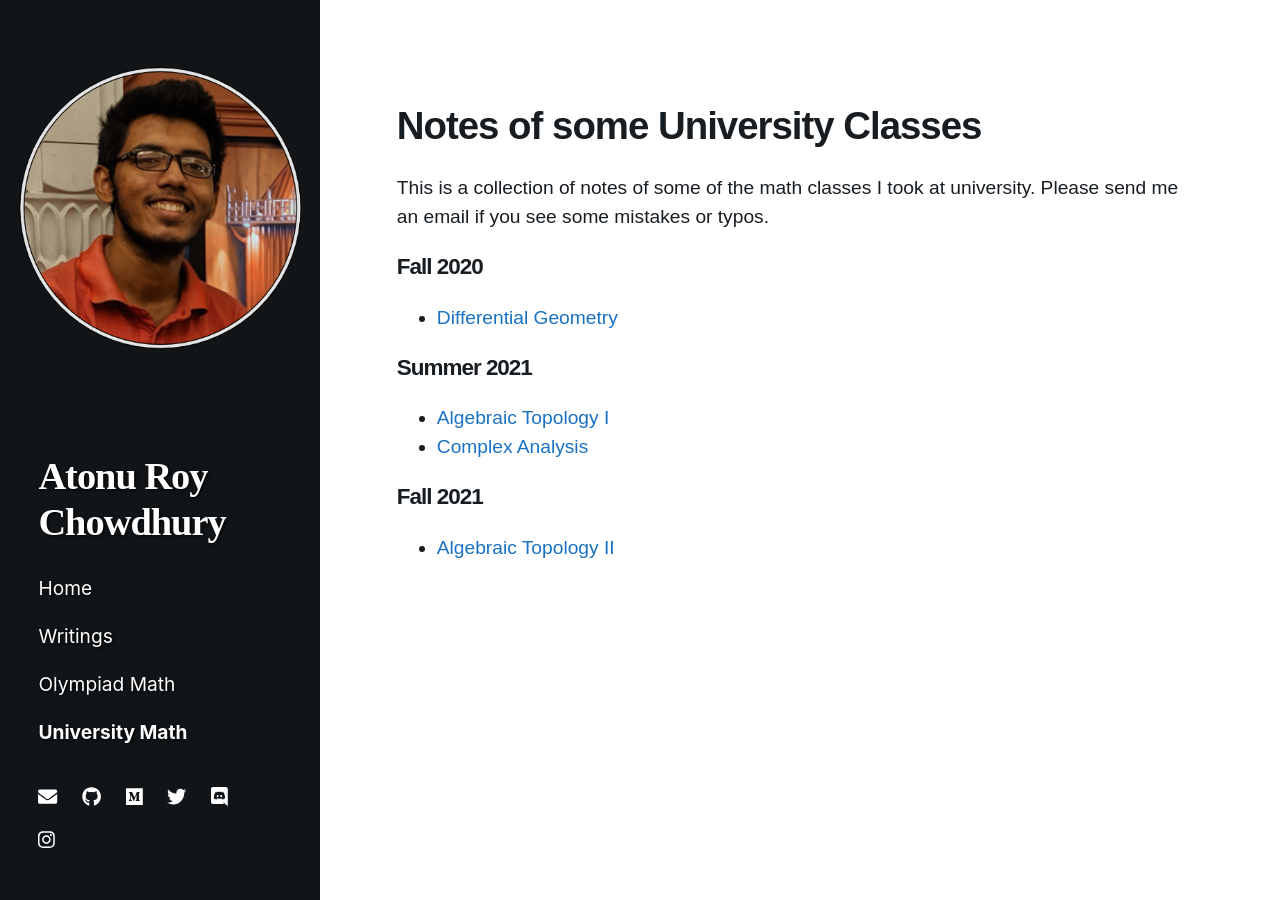
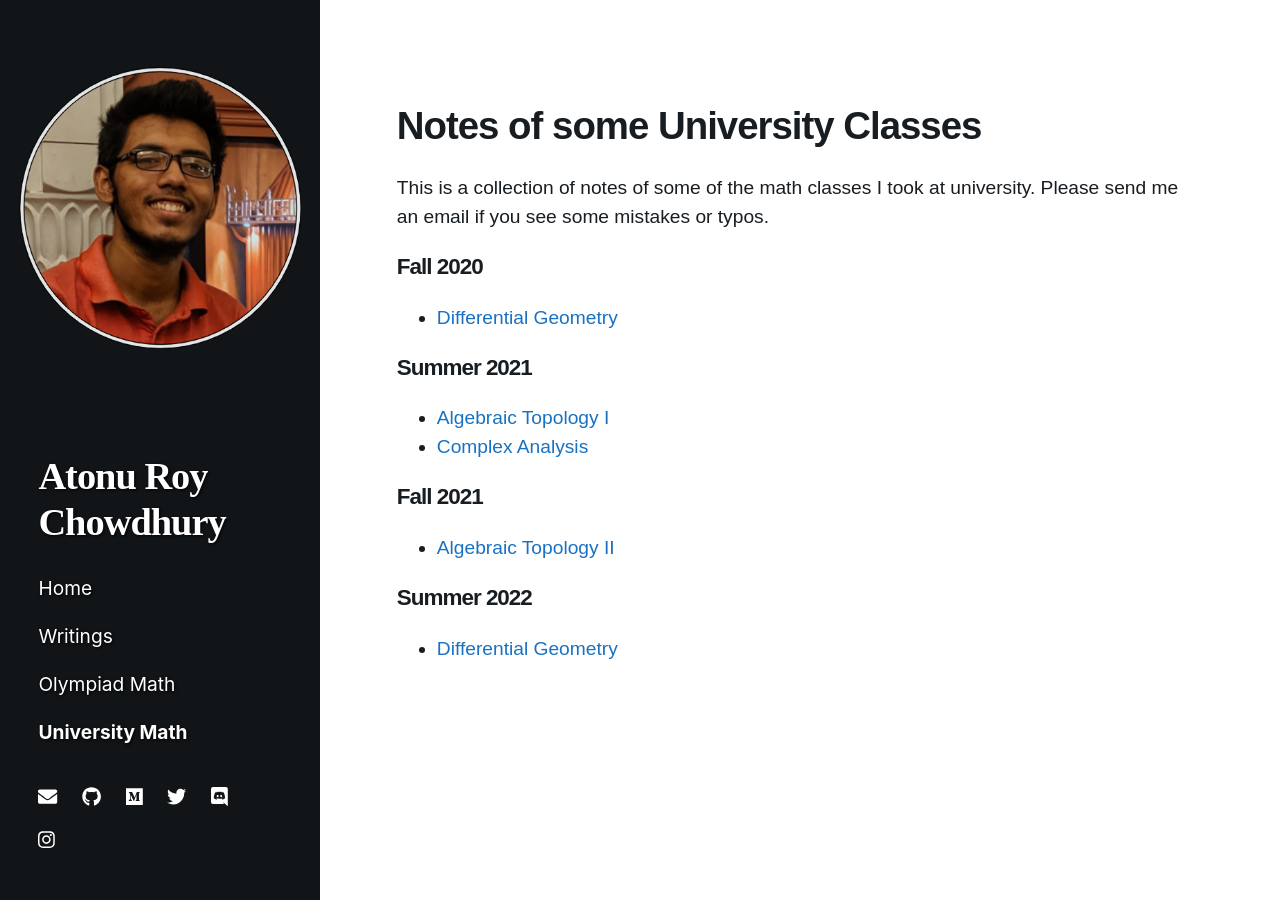
Before and after one commit to atonurc/atonurc.github.io, a Jekyll site: the page built from unimath.markdown, in a window 1280 px wide. Built offline with Jekyll 4.4.1, drawn with Linux system fonts in a browser that asks for light colours; nearby versions of some CDN libraries.

Commit message:
dg summer 22

```diff
--- a/unimath.markdown
+++ b/unimath.markdown
@@ -25,4 +25,8 @@ This is a collection of notes of some of the math classes I took at university.
 
 
 ### Fall 2021
-- [Algebraic Topology II](https://atonurc.github.io/assets/MAT432_AT2.pdf)
+ - [Algebraic Topology II](https://atonurc.github.io/assets/MAT432_AT2.pdf)
+
+
+### Summer 2022
+ - [Differential Geometry](https://atonurc.github.io/assets/MAT313_DG.pdf)
```
Also changed, not shown: 1 other file.
